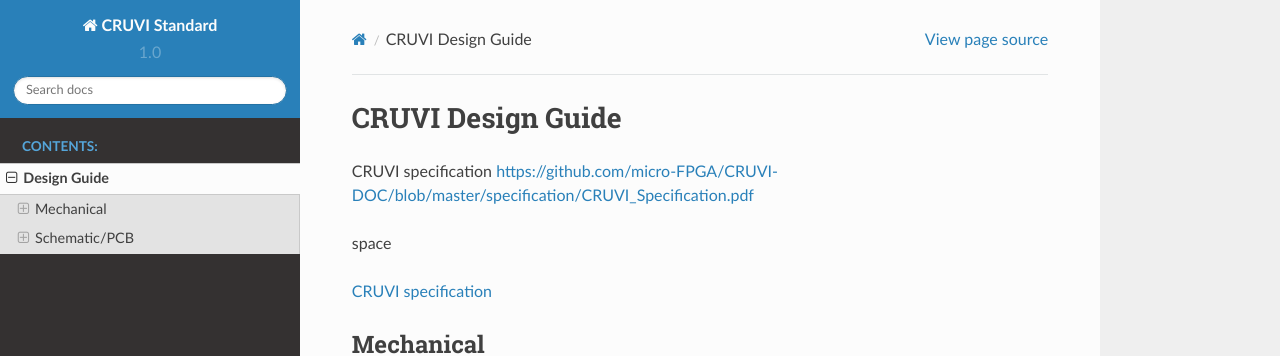
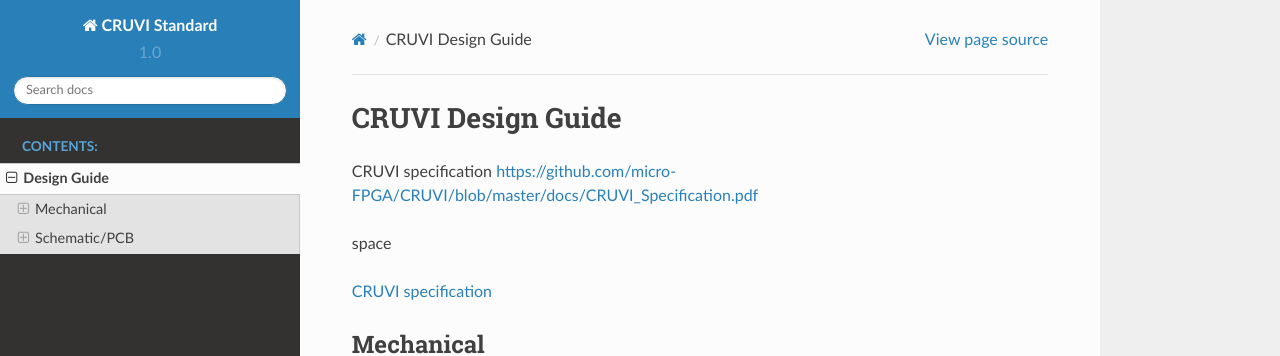
Before and after one commit to micro-FPGA/CRUVI-DOC, a Sphinx documentation site: the page built from docs/DesignGuide.rst, in a window 1280 px wide and 900 px high. Shown: the top 356 px of the window. Built offline with Sphinx 7.4.7 and the Read the Docs theme 2.0.0, drawn with Linux system fonts in a browser that asks for light colours; some of the changed lines change nothing that is shown.

Commit message:
Update DesignGuide.rst

```diff
--- a/docs/DesignGuide.rst
+++ b/docs/DesignGuide.rst
@@ -1,11 +1,11 @@
 CRUVI Design Guide
 ==================
 
-CRUVI specification https://github.com/micro-FPGA/CRUVI-DOC/blob/master/specification/CRUVI_Specification.pdf
+CRUVI specification https://github.com/micro-FPGA/CRUVI/blob/master/docs/CRUVI_Specification.pdf
 
 space
 
-`CRUVI specification <https://github.com/micro-FPGA/CRUVI-DOC/blob/master/specification/CRUVI_Specification.pdf>`_
+`CRUVI specification <https://github.com/micro-FPGA/CRUVI/blob/master/docs/CRUVI_Specification.pdf>`_
 
 
 Mechanical
```
